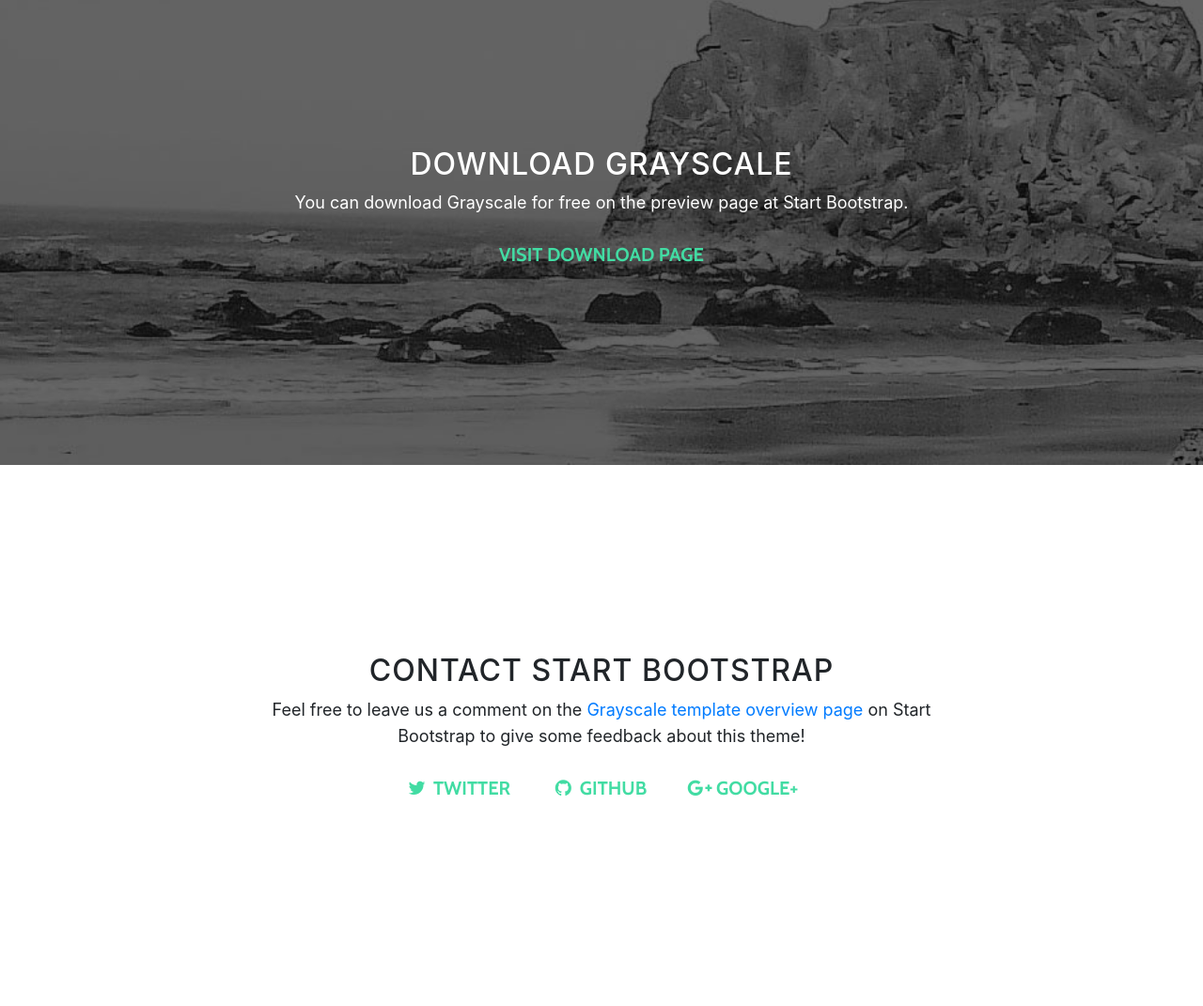
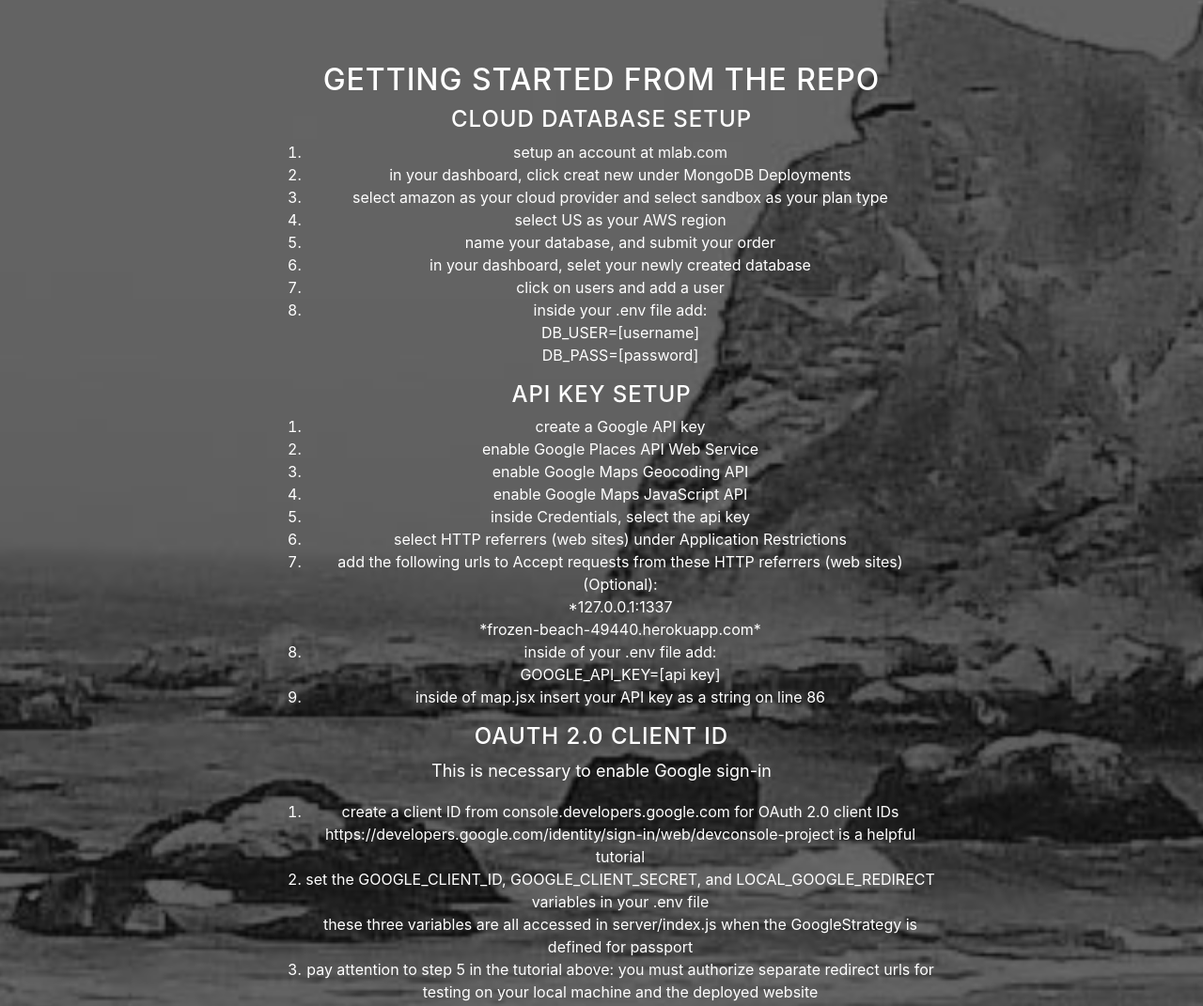
Before and after one commit to uchews/uchews.github.io, a website with bundled scripts: page index.html in a window 1280 px wide. Shown: the part 1540-2611 px from the top of the page at 94% size. Built offline with nearby package versions, Linux system fonts and the light colour scheme.

Commit message:
customize template

```diff
--- a/index.html
+++ b/index.html
@@ -8,7 +8,7 @@
     <meta name="description" content="">
     <meta name="author" content="">
 
-    <title>Grayscale - Start Bootstrap Theme</title>
+    <title>uchews homepage</title>
 
     <!-- Bootstrap core CSS -->
     <link href="vendor/bootstrap/css/bootstrap.min.css" rel="stylesheet">
@@ -28,7 +28,7 @@
     <!-- Navigation -->
     <nav class="navbar navbar-expand-lg navbar-light fixed-top" id="mainNav">
       <div class="container">
-        <a class="navbar-brand js-scroll-trigger" href="#page-top">Start Bootstrap</a>
+        <a class="navbar-brand js-scroll-trigger" href="https://frozen-beach-49440.herokuapp.com/">Visit uchews</a>
         <button class="navbar-toggler navbar-toggler-right" type="button" data-toggle="collapse" data-target="#navbarResponsive" aria-controls="navbarResponsive" aria-expanded="false" aria-label="Toggle navigation">
           Menu
           <i class="fa fa-bars"></i>
@@ -39,7 +39,7 @@
               <a class="nav-link js-scroll-trigger" href="#about">About</a>
             </li>
             <li class="nav-item">
-              <a class="nav-link js-scroll-trigger" href="#download">Download</a>
+              <a class="nav-link js-scroll-trigger" href="#download">Getting Started</a>
             </li>
             <li class="nav-item">
               <a class="nav-link js-scroll-trigger" href="#contact">Contact</a>
@@ -55,9 +55,8 @@
         <div class="container">
           <div class="row">
             <div class="col-lg-8 mx-auto">
-              <h1 class="brand-heading">Grayscale</h1>
-              <p class="intro-text">A free, responsive, one page Bootstrap theme.
-                <br>Created by Start Bootstrap.</p>
+              <h1 class="brand-heading">uchews</h1>
+              <p class="intro-text">The deciding factor in a common problem: indecision when choosing a restaurant.</p>
               <a href="#about" class="btn btn-circle js-scroll-trigger">
                 <i class="fa fa-angle-double-down animated"></i>
               </a>
@@ -72,14 +71,8 @@
       <div class="container">
         <div class="row">
           <div class="col-lg-8 mx-auto">
-            <h2>About Grayscale</h2>
-            <p>Grayscale is a free Bootstrap theme created by Start Bootstrap. It can be yours right now, simply download the template on
-              <a href="http://startbootstrap.com/template-overviews/grayscale/">the preview page</a>. The theme is open source, and you can use it for any purpose, personal or commercial.</p>
-            <p>This theme features stock photos by
-              <a href="http://gratisography.com/">Gratisography</a>
-              along with a custom Google Maps skin courtesy of
-              <a href="http://snazzymaps.com/">Snazzy Maps</a>.</p>
-            <p>Grayscale includes full HTML, CSS, and custom JavaScript files along with SASS and LESS files for easy customization!</p>
+            <h2>About uchews</h2>
+            <p>No more hours wasted deciding on where to eat! Let uChews decide for you based on your groups preferences. Get an expertly algorithmically narrowed down select of top restaurants in your area and price range. Utlizes Google Places API and algorithms to deliver choices for your group to make, leading to a top 3 list of restaurants.</p>
           </div>
         </div>
       </div>
@@ -89,9 +82,45 @@
     <section id="download" class="download-section content-section text-center">
       <div class="container">
         <div class="col-lg-8 mx-auto">
-          <h2>Download Grayscale</h2>
-          <p>You can download Grayscale for free on the preview page at Start Bootstrap.</p>
-          <a href="http://startbootstrap.com/template-overviews/grayscale/" class="btn btn-default btn-lg">Visit Download Page</a>
+          <h2>Getting started from the repo</h2>
+          <h4>Cloud Database Setup</h4>
+          <ol>
+            <li>setup an account at mlab.com</li>
+            <li>in your dashboard, click creat new under MongoDB Deployments</li>
+            <li>select amazon as your cloud provider and select sandbox as your plan type</li>
+            <li>select US as your AWS region</li>
+            <li>name your database, and submit your order</li>
+            <li>in your dashboard, selet your newly created database</li>
+            <li>click on users and add a user</li>
+            <li>inside your .env file add:<br />
+              DB_USER=[username]<br />
+              DB_PASS=[password]</li>
+          </ol>
+          <h4>API key setup</h4>
+          <ol>
+            <li>create a Google API key</li>
+            <li>enable Google Places API Web Service</li>
+            <li>enable Google Maps Geocoding API</li>
+            <li>enable Google Maps JavaScript API</li>
+            <li>inside Credentials, select the api key</li>
+            <li>select HTTP referrers (web sites) under Application Restrictions</li>
+            <li>add the following urls to Accept requests from these HTTP referrers (web sites) (Optional):<br />
+              *127.0.0.1:1337<br />
+              *frozen-beach-49440.herokuapp.com*</li>
+            <li>inside of your .env file add: <br />
+              GOOGLE_API_KEY=[api key]</li>
+            <li>inside of map.jsx insert your API key as a string on line 86</li>
+
+          </ol>
+          <h4>OAuth 2.0 client ID</h4>
+          <p>This is necessary to enable Google sign-in</p>
+          <ol>
+            <li>create a client ID from console.developers.google.com for OAuth 2.0 client IDs <br />
+              https://developers.google.com/identity/sign-in/web/devconsole-project is a helpful tutorial</li>
+            <li>set the GOOGLE_CLIENT_ID, GOOGLE_CLIENT_SECRET, and LOCAL_GOOGLE_REDIRECT variables in your .env file <br />
+              these three variables are all accessed in server/index.js when the GoogleStrategy is defined for passport</li>
+            <li>pay attention to step 5 in the tutorial above: you must authorize separate redirect urls for testing on your local machine and the deployed website</li>
+          </ol>
         </div>
       </div>
     </section>
@@ -101,28 +130,23 @@
       <div class="container">
         <div class="row">
           <div class="col-lg-8 mx-auto">
-            <h2>Contact Start Bootstrap</h2>
-            <p>Feel free to leave us a comment on the
-              <a href="http://startbootstrap.com/template-overviews/grayscale/">Grayscale template overview page</a>
-              on Start Bootstrap to give some feedback about this theme!</p>
+            <h2>Creator Github Accounts</h2>
+
             <ul class="list-inline banner-social-buttons">
               <li class="list-inline-item">
-                <a href="https://twitter.com/SBootstrap" class="btn btn-default btn-lg">
-                  <i class="fa fa-twitter fa-fw"></i>
-                  <span class="network-name">Twitter</span>
-                </a>
+                <p>Ray Huynh
+                  <a href="https://github.com/huynhr">huynhr</a>
+                </p>
               </li>
               <li class="list-inline-item">
-                <a href="https://github.com/BlackrockDigital/startbootstrap" class="btn btn-default btn-lg">
-                  <i class="fa fa-github fa-fw"></i>
-                  <span class="network-name">Github</span>
-                </a>
+                <p>Katelyn Stamas
+                  <a href="https://github.com/cakelyn">cakelyn</a>
+                </p>
               </li>
               <li class="list-inline-item">
-                <a href="https://plus.google.com/+Startbootstrap/posts" class="btn btn-default btn-lg">
-                  <i class="fa fa-google-plus fa-fw"></i>
-                  <span class="network-name">Google+</span>
-                </a>
+                <p>Brian Binder
+                  <a href="https://github.com/pray4mojo">pray4mojo</a>
+                </p>
               </li>
             </ul>
           </div>
@@ -152,6 +176,15 @@
 
     <!-- Custom scripts for this template -->
     <script src="js/grayscale.min.js"></script>
+    <script>
+      $('body').append(
+      '<a href="http://hackreactor.com"> \
+      <img style="position: fixed; top: 0; right: 0; border: 0;" \
+      src="http://i.imgur.com/x86kKmF.png" \
+      alt="Built at Hack Reactor"> \
+      </a>'
+      );
+    </script>
 
   </body>
 
```
